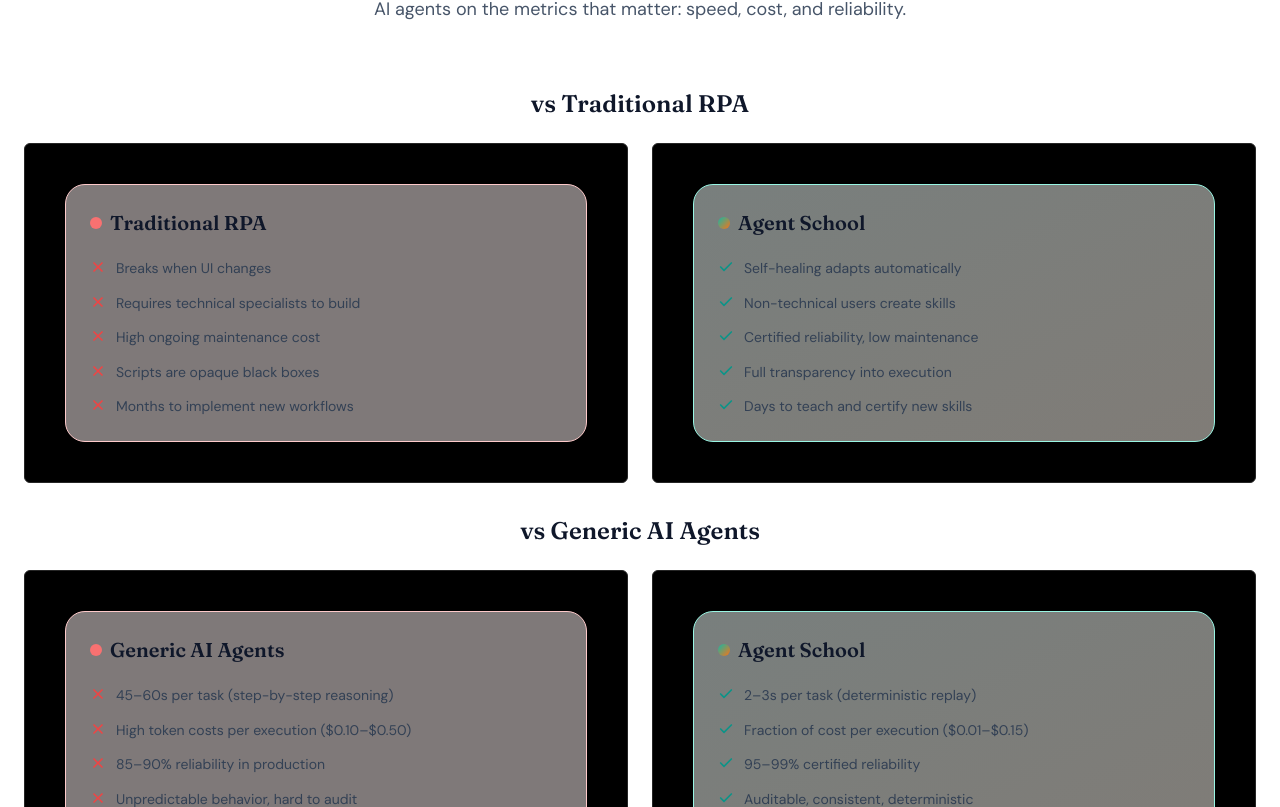
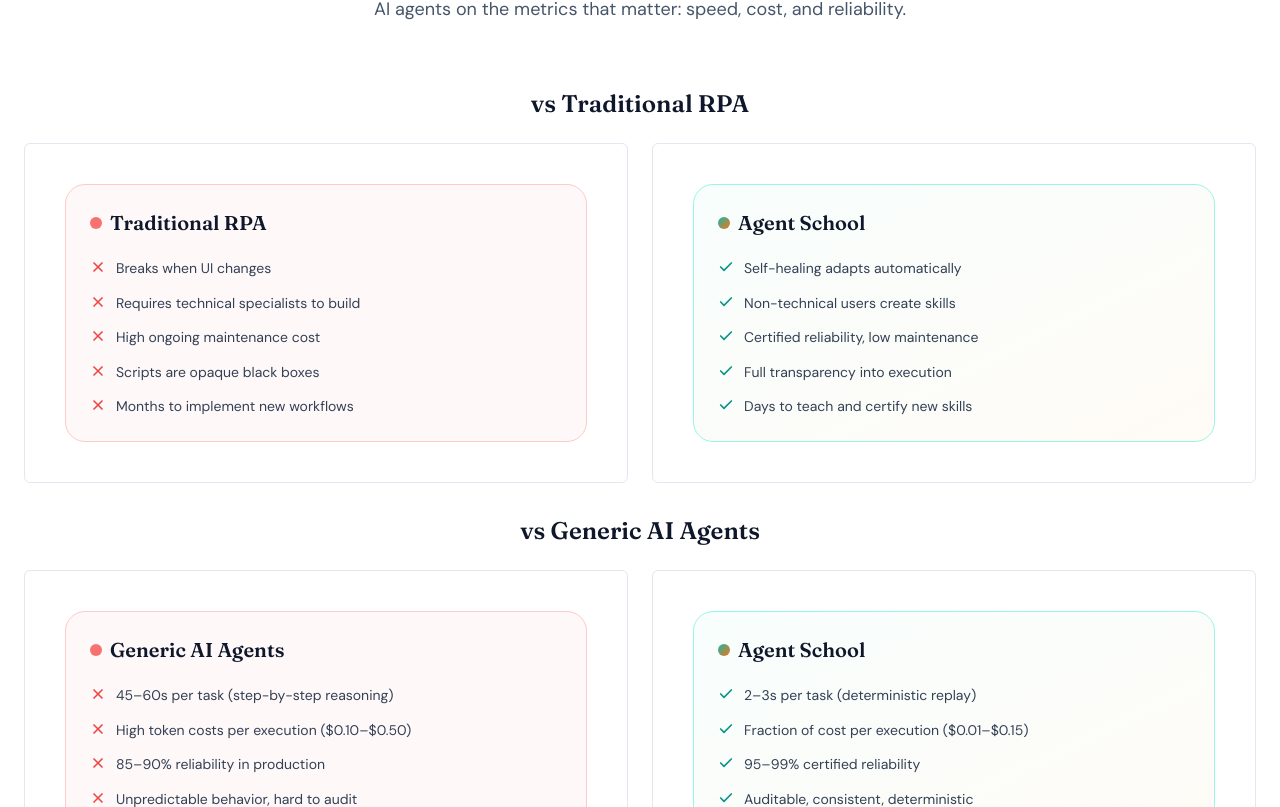
Before and after one commit to agent-school/website, a Next.js app: page / in a window 1280 px wide. Shown: the part 7613-8420 px from the top of the page. Built offline with nearby package versions, Linux system fonts and the light colour scheme.

Commit message:
bug: fix animation issue with the card spolite

```diff
--- a/src/components/aceternity/CardSpotlight.tsx
+++ b/src/components/aceternity/CardSpotlight.tsx
@@ -53,7 +53,7 @@
   return (
     <div
       className={cn(
-        "group/spotlight p-10 rounded-md relative border border-neutral-800 bg-black dark:border-neutral-800",
+        "group/spotlight p-10 rounded-md relative border border-slate-200 dark:border-slate-800 bg-white dark:bg-slate-900",
         className
       )}
       onMouseMove={handleMouseMove}
@@ -62,7 +62,7 @@
       {...props}
     >
       <motion.div
-        className="pointer-events-none absolute z-0 -inset-px rounded-md opacity-0 transition duration-300 group-hover/spotlight:opacity-100"
+        className="pointer-events-none absolute z-0 -inset-px rounded-md opacity-0 transition duration-300 group-hover/spotlight:opacity-[0.06]"
         style={{
           backgroundColor: color,
           maskImage: useMotionTemplate`
```
